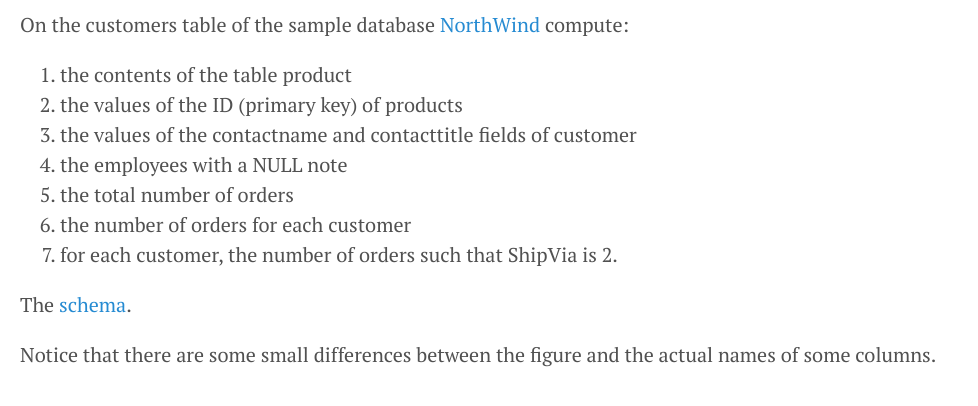
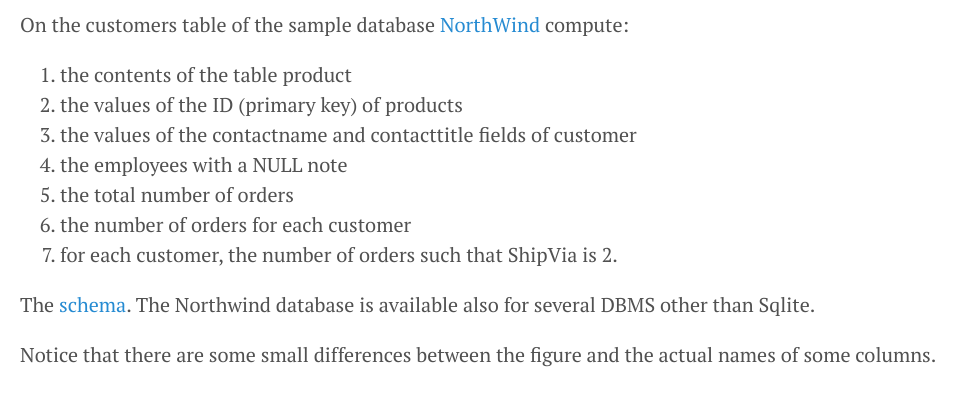
Before and after one commit to gdv/foundationsCS, a Jekyll site: the page built from docs/sql-01-sfw.md, in a window 1280 px wide. Shown: the top 406 px of the page, without its empty margins (0-978 px from the left). Built offline with Jekyll 4.4.1, drawn with Linux system fonts in a browser that asks for light colours; our own code applies the rules of GitHub Pages for plain Markdown files.

Commit message:
mention other northwind instances

```diff
--- a/docs/sql-01-sfw.md
+++ b/docs/sql-01-sfw.md
@@ -12,6 +12,8 @@ On the customers table of the sample database [NorthWind](https://github.com/gdv
 
 
 The [schema](https://github.com/gdv/foundationsCS-2018/raw/master/ex-data/Northwind_ERD.png).
+The Northwind database is available also for several DBMS other than
+Sqlite.
 
 Notice that there are some small differences between the figure and the
 actual names of some columns.
```
